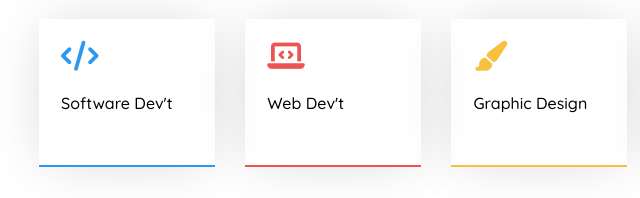
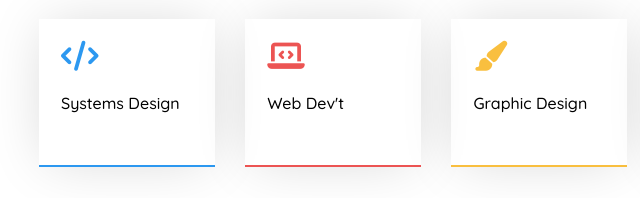
Before and after one commit to Malesh-Stanley/stan, a plain HTML site: page index.html in a window 1280 px wide. Shown: the part 1364-1562 px from the top of the page, 354-994 px from the left. Drawn offline with nearby package versions, Linux system fonts and the light colour scheme; files whose address does not match are found by name; a web font is replaced by a local one.

Commit message:
Update index.html

```diff
--- a/index.html
+++ b/index.html
@@ -233,7 +233,7 @@
                 >
                   <div class="services color-1">
                     <span class="icon2"><i class="fas fa-code"></i></span>
-                    <h3>Software Dev't</h3>
+                    <h3>Systems Design</h3>
                   </div>
                 </div>
                 <div
```
